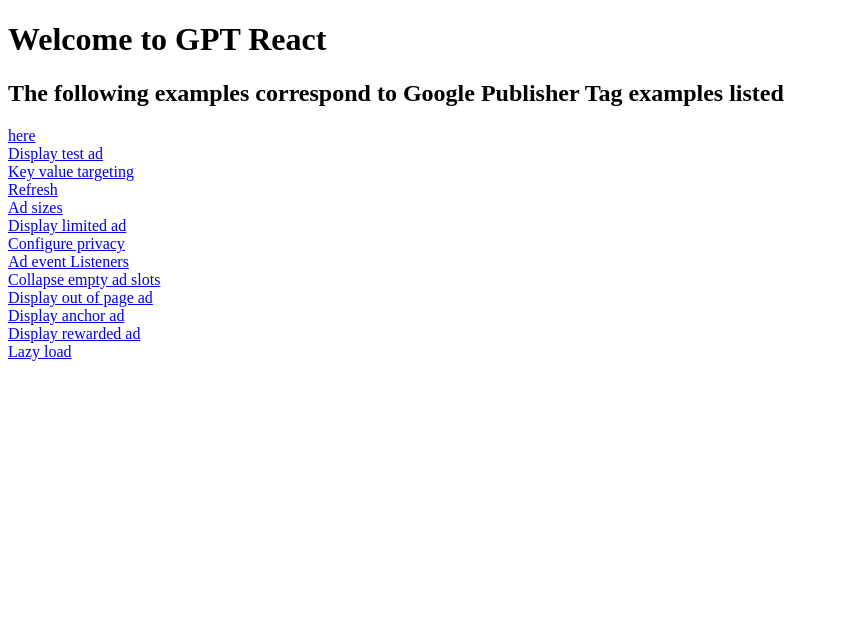
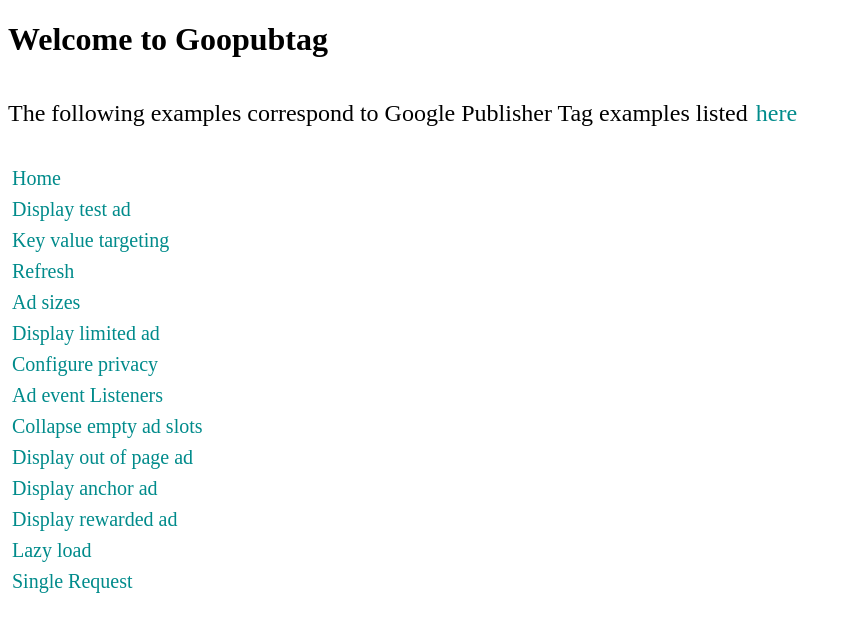
Before and after one commit to IainMcHugh/goopubtag, a React (Vite) app in the folder sandbox/vite-react/: page / in a window 1280 px wide. Shown: the top 632 px of the page, without its empty margins (0-852 px from the left). Built offline with nearby package versions, Linux system fonts and the light colour scheme.

Commit message:
examples update

```diff
--- a/sandbox/vite-react/src/App.tsx
+++ b/sandbox/vite-react/src/App.tsx
@@ -1,67 +1,59 @@
 import React from "react";
 import { Link } from "react-router-dom";
+
+import { config } from "./Config";
 
 function App() {
 	return (
 		<div>
-			<h1>Welcome to GPT React </h1>
-			<h2>
-				The following examples correspond to Google Publisher Tag examples
-				listed
-			</h2>
-			<a href="https://github.com/googleads/google-publisher-tag-samples">
-				here
-			</a>
-			<div>
-				<Link to={"/examples/display-test-ad"} reloadDocument>
-					Display test ad
-				</Link>
-				<br />
-				<Link to={"/examples/key-value-targeting"} reloadDocument>
-					Key value targeting
-				</Link>
-				<br />
-				<Link to={"/examples/refresh"} reloadDocument>
-					Refresh
-				</Link>
-				<br />
-				<Link to={"/examples/ad-sizes"} reloadDocument>
-					Ad sizes
-				</Link>
-				<br />
-				<Link to={"/examples/display-limited-ad"} reloadDocument>
-					Display limited ad
-				</Link>
-				<br />
-				<Link to={"/examples/configure-privacy"} reloadDocument>
-					Configure privacy
-				</Link>
-				<br />
-				<Link to={"/examples/ad-event-listeners"} reloadDocument>
-					Ad event Listeners
-				</Link>
-				<br />
-				<Link to={"/examples/collapse-empty-ad-slots"} reloadDocument>
-					Collapse empty ad slots
-				</Link>
-				<br />
-				<Link to={"/examples/display-out-of-page-ad"} reloadDocument>
-					Display out of page ad
-				</Link>
-				<br />
-				<Link to={"/examples/display-anchor-ad"} reloadDocument>
-					Display anchor ad
-				</Link>
-				<br />
-				<Link to={"/examples/display-rewarded-ad"} reloadDocument>
-					Display rewarded ad
-				</Link>
-				<br />
-				<Link to={"/examples/lazy-load"} reloadDocument>
-					Lazy load
-				</Link>
-				<br />
+			<h1>Welcome to Goopubtag </h1>
+			<div
+				style={{
+					display: "inline-flex",
+					alignItems: "center",
+					fontSize: "24px",
+				}}
+			>
+				<h2 style={{ marginRight: "8px", fontSize: "24px", fontWeight: 200 }}>
+					The following examples correspond to Google Publisher Tag examples
+					listed
+				</h2>
+				<a
+					href="https://github.com/googleads/google-publisher-tag-samples"
+					style={{
+						fontSize: "24px",
+						textDecoration: "none",
+						fontWeight: 200,
+						color: "darkcyan",
+					}}
+				>
+					here
+				</a>
 			</div>
+			<ul style={{ paddingInlineStart: "0" }}>
+				{config.map((x) => (
+					<li
+						key={x.name}
+						style={{
+							listStyle: "none",
+							padding: "4px",
+						}}
+					>
+						<Link
+							to={x.path}
+							reloadDocument
+							style={{
+								fontSize: "20px",
+								textDecoration: "none",
+								fontWeight: 200,
+								color: "darkcyan",
+							}}
+						>
+							{x.name}
+						</Link>
+					</li>
+				))}
+			</ul>
 		</div>
 	);
 }
--- /dev/null
+++ b/sandbox/vite-react/src/Config.tsx
@@ -0,0 +1,89 @@
+import React from "react";
+
+import App from "./App";
+import { AdEventListeners } from "./examples/AdEventListeners/AdEventListeners";
+import { AdSizes } from "./examples/AdSizes/AdSizes";
+import { CollapseEmptyAdSlots } from "./examples/CollapseEmptyAdSlots/CollapseEmptyAdSlots";
+import { ConfigurePrivacy } from "./examples/ConfigurePrivacy/ConfigurePrivacy";
+import { DisplayAnchorAd } from "./examples/DisplayAnchorAd/DisplayAnchorAd";
+import { DisplayLimitedAd } from "./examples/DisplayLimitedAd/DisplayLimitedAd";
+import { DisplayOutOfPageAd } from "./examples/DisplayOutOfPageAd/DisplayOutOfPageAd";
+import { DisplayRewardedAd } from "./examples/DisplayRewardedAd/DisplayRewardedAd";
+import { DisplayTestAd } from "./examples/DisplayTestAd/DisplayTestAd";
+import { KeyValueTargeting } from "./examples/KeyValueTargeting/KeyValueTargeting";
+import { LazyLoad } from "./examples/LazyLoad/LazyLoad";
+import { Refresh } from "./examples/Refresh/Refresh";
+import { SingleRequest } from "./examples/SingleRequest/SingleRequest";
+
+export const config = [
+	{
+		name: "Home",
+		path: "/",
+		element: <App />,
+	},
+	{
+		name: "Display test ad",
+		path: "/examples/display-test-ad",
+		element: <DisplayTestAd />,
+	},
+	{
+		name: "Key value targeting",
+		path: "/examples/key-value-targeting",
+		element: <KeyValueTargeting />,
+	},
+	{
+		name: "Refresh",
+		path: "/examples/refresh",
+		element: <Refresh />,
+	},
+	{
+		name: "Ad sizes",
+		path: "/examples/ad-sizes",
+		element: <AdSizes />,
+	},
+	{
+		name: "Display limited ad",
+		path: "/examples/display-limited-ad",
+		element: <DisplayLimitedAd />,
+	},
+	{
+		name: "Configure privacy",
+		path: "/examples/configure-privacy",
+		element: <ConfigurePrivacy />,
+	},
+	{
+		name: "Ad event Listeners",
+		path: "/examples/ad-event-listeners",
+		element: <AdEventListeners />,
+	},
+	{
+		name: "Collapse empty ad slots",
+		path: "/examples/collapse-empty-ad-slots",
+		element: <CollapseEmptyAdSlots />,
+	},
+	{
+		name: "Display out of page ad",
+		path: "/examples/display-out-of-page-ad",
+		element: <DisplayOutOfPageAd />,
+	},
+	{
+		name: "Display anchor ad",
+		path: "/examples/display-anchor-ad",
+		element: <DisplayAnchorAd />,
+	},
+	{
+		name: "Display rewarded ad",
+		path: "/examples/display-rewarded-ad",
+		element: <DisplayRewardedAd />,
+	},
+	{
+		name: "Lazy load",
+		path: "/examples/lazy-load",
+		element: <LazyLoad />,
+	},
+	{
+		name: "Single Request",
+		path: "/examples/enable-single-request",
+		element: <SingleRequest />,
+	},
+];
--- a/sandbox/vite-react/src/examples/SingleRequest/SingleRequest.tsx
+++ b/sandbox/vite-react/src/examples/SingleRequest/SingleRequest.tsx
@@ -1,7 +1,7 @@
 import React from "react";
 import { GPTProvider, GPTSlot } from "../../../../../dist";
 
-const DisplayTestAd = () => {
+const SingleRequest = () => {
 	return (
 		<GPTProvider networkId={6355419} singleRequest debug>
 			<Component />
@@ -28,4 +28,4 @@
 	);
 };
 
-export { DisplayTestAd };
+export { SingleRequest };
```
Also changed, not shown: sandbox/vite-react/src/main.tsx (+8 -67 lines).
